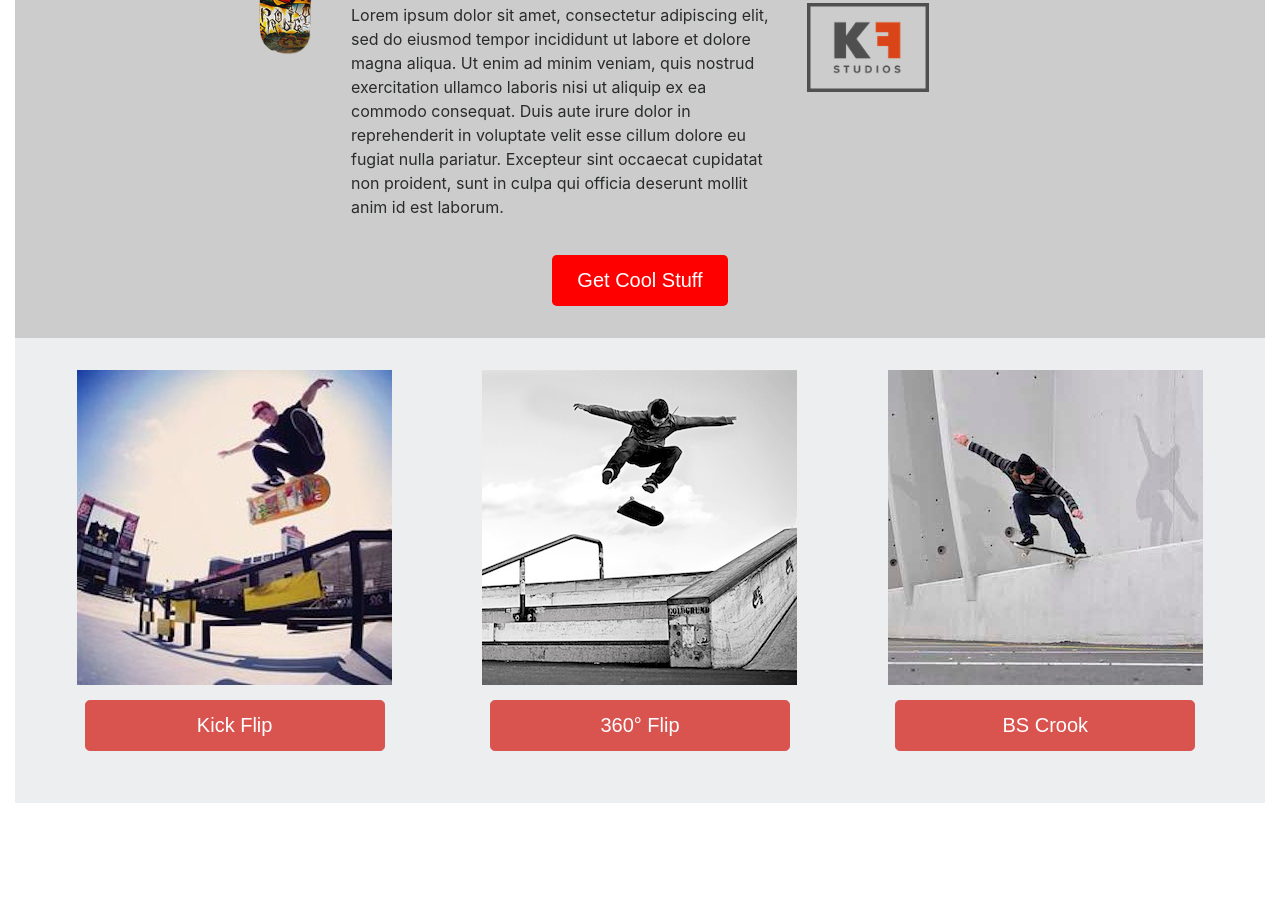
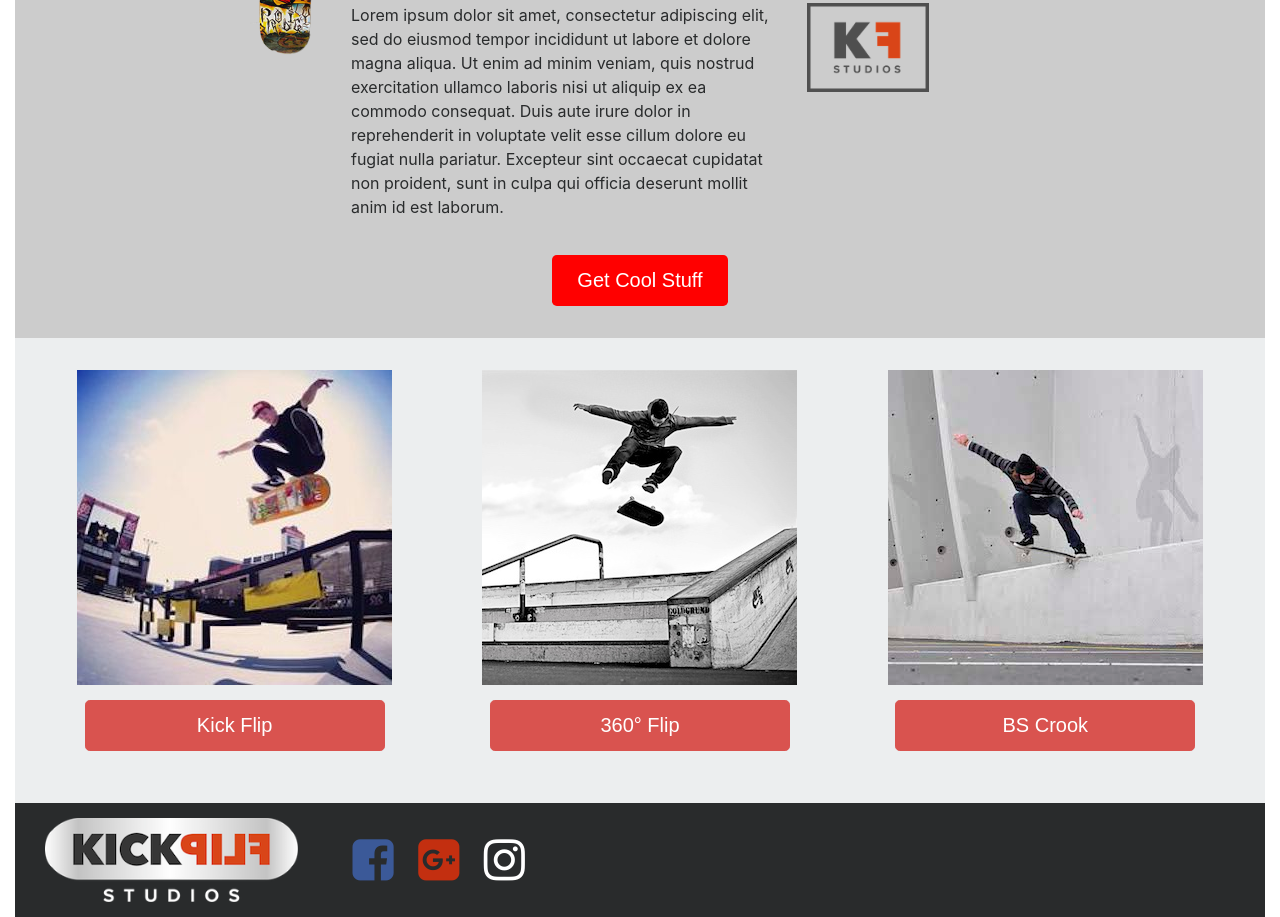
Before and after one commit to lucientavano/skate-or-die, a plain HTML site: page index.html in a window 1280 px wide. Shown: the part 859-1776 px from the top of the page. Before the commit the page ends 1662 px from the top, so only its background shows below. Drawn offline with nearby package versions, Linux system fonts and the light colour scheme; a script that the page names is missing.

Commit message:
footer with font awesome icon

```diff
--- a/index.html
+++ b/index.html
@@ -1,14 +1,27 @@
 <!DOCTYPE html>
+
 <html lang="en">
+
   <head>
+
     <!-- Required meta tags -->
+
     <meta charset="utf-8">
     <meta name="viewport" content="width=device-width, initial-scale=1, shrink-to-fit=no">
 
     <!-- Bootstrap CSS -->
+
     <link rel="stylesheet" href="bootstrap-4.0.0-alpha.6-dist/css/bootstrap-grid.min.css">
     <link rel="stylesheet" href="bootstrap-4.0.0-alpha.6-dist/css/bootstrap.min.css">
+
+    <!-- Font Awesome CSS -->
+
+    <link rel="stylesheet" href="https://cdnjs.cloudflare.com/ajax/libs/font-awesome/4.7.0/css/font-awesome.min.css">
+
+    <!-- My CSS -->
+
     <link rel="stylesheet" href="style.css">
+
 </head>
 
 <body>
@@ -153,7 +166,30 @@
             </div>
         </div>
 
-        <!-- Modal -->
+        <!-- Footer -->
+
+        <footer class="footer bg-inverse">
+            <div class="container-fluid">
+                <div class="row">
+                    <div class="col-sm-12 col-lg-3">
+                        <img class="img-fluid footerImg" src="assets/KFS_LIGHT.png">
+                    </div>
+                    <div class="col-sm-12 col-lg-9 socialWrapper">
+                        <a href="https://facebook.com" target="_blank">
+                            <i class="fa fa-facebook-square fa-3x" aria-hidden="true"></i>
+                        </a>
+                        <a href="https://google.com" target="_blank">
+                            <i class="fa fa-google-plus-square fa-3x" aria-hidden="true"></i>
+                        </a>
+                        <a href="https://instagram.com" target="_blank">
+                            <i class="fa fa-instagram fa-3x" aria-hidden="true"></i>
+                        </a>
+                    </div>
+                </div>
+            </div>
+        </footer>
+
+        <!-- Modals -->
 
         <!-- Cool Stuff Modal -->
 
--- a/style.css
+++ b/style.css
@@ -44,3 +44,27 @@ h5.modal-title {
     margin-bottom: 20px;
     width: 80%;
 }
+
+.footerImg {
+    padding: 15px;
+}
+
+.fa-facebook-square {
+    color: #3b5998;
+}
+
+.fa-google-plus-square {
+    color: #c32f10;
+}
+
+.fa-instagram {
+    color: #ffffff;
+}
+
+.fa {
+    margin: 10px;
+}
+
+.socialWrapper {
+    margin: auto;
+}
```
